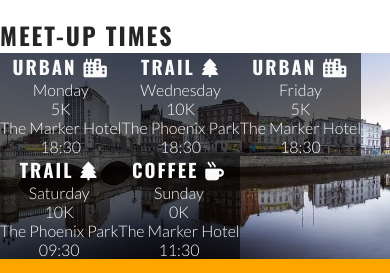
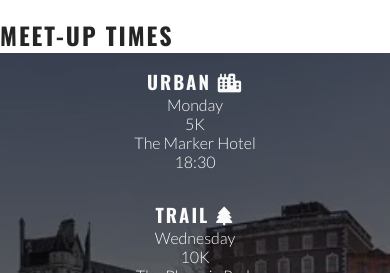
Before and after one commit to curtisnlogan/love-running-project, a plain HTML site: page index.html in a window 390 px wide. Shown: the part 1613-1886 px from the top of the page. Drawn offline with nearby package versions, Linux system fonts and the light colour scheme.

Commit message:
feat: add flex grow and padding on meetups divs for responsiveness

```diff
--- a/assets/css/style.css
+++ b/assets/css/style.css
@@ -297,6 +297,12 @@ own divs, allows for easy targeting of all individual elements in the list
 }
 
 .meetups__times div {
+  /*
+  flex shorthand grow / flex-basis
+  non auto value for basis to ensure columns on typical smartphones
+  */
+  flex: 1 200px;
+  padding: 15px;
   /* off white */
   color: #fafafa;
   /* rgba for that useful opacity value at the very end */
```
